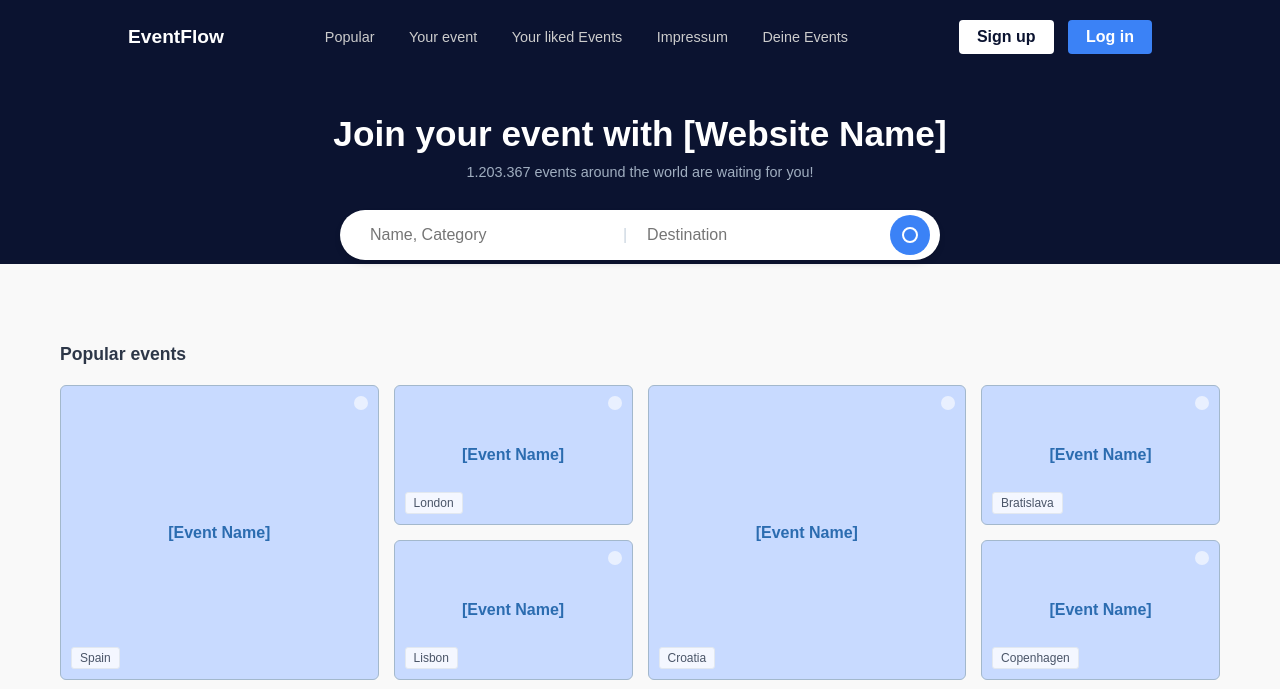
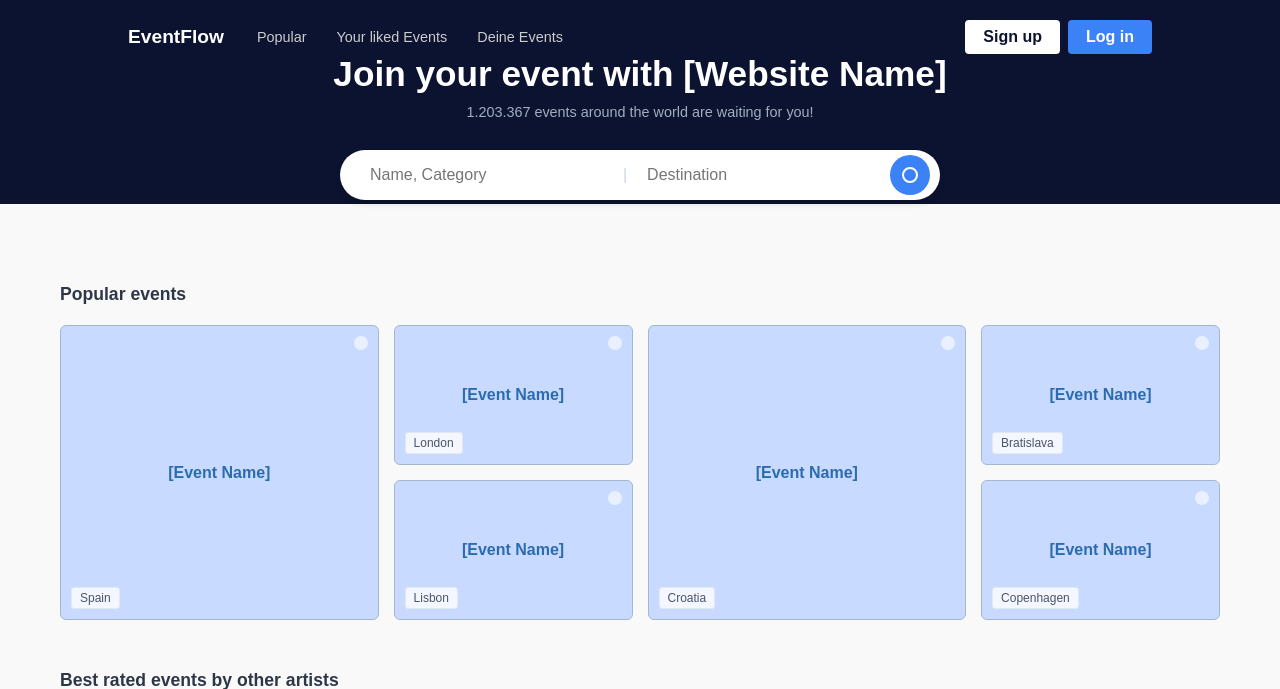
Before and after one commit to casio888/SE-G2-EventFlow, a Django app: template src/Basis/templates/index.html in a window 1280 px wide. Shown: the top 689 px of the page. Run offline with Django 3.2, Linux system fonts and the light colour scheme; the template is opened without the code that fills it, so the values that code supplies are empty.

Commit message:
style: header links wurden entfenrnt

```diff
--- a/src/static/css/nav.css
+++ b/src/static/css/nav.css
@@ -12,17 +12,16 @@ body {
 
 /* --- HERO & NAVIGATION --- */
 .hero-section {
-    background-color: #0b1330; /* Dunkelblau aus dem Wireframe */
+    background-color: #0b1330;
     color: white;
     padding: 20px 10%;
     text-align: center;
 }
 
 nav {
-    display: flex;
-    justify-content: space-between;
+    display: flex !important;
+    justify-content: flex-start; /* put logo + links on the left */
     align-items: center;
-    margin-bottom: 60px;
 }
 
 .logo {
@@ -32,15 +31,31 @@ nav {
     color: white;
 }
 
+.nav-links {
+    position: static !important;
+    display: flex !important;
+    margin-left: 18px; /* space after the logo */
+    align-items: center;
+}
+
 .nav-links a {
     color: #ccc;
     text-decoration: none;
-    margin: 0 15px;
+    margin: 0 15px !important;
     font-size: 0.9rem;
+    white-space: nowrap;
+    transition: color 0.15s ease;
 }
 
 .nav-links a:hover {
     color: white;
+}
+
+.auth-buttons {
+    margin-left: auto; /* push auth buttons to the far right */
+    display: flex;
+    align-items: center;
+    gap: 8px;
 }
 
 .auth-buttons .btn {
@@ -49,7 +64,7 @@ nav {
     border: none;
     cursor: pointer;
     font-weight: bold;
-    margin-left: 10px;
+    margin-left: 0;
     text-decoration: none;
     display: inline-block;
 }
@@ -60,7 +75,7 @@ nav {
 }
 
 .btn-login {
-    background-color: #3b82f6; /* Passendes Blau für Login */
+    background-color: #3b82f6;
     color: white;
 }
 
--- a/src/templates/base_topside.html
+++ b/src/templates/base_topside.html
@@ -16,9 +16,7 @@
             <a href="{% url 'Basis:index' %}" class="logo">EventFlow</a>
             <div class="nav-links">
                 <a href="#">Popular</a>
-                <a href="#">Your event</a>
                 <a href="#">Your liked Events</a>
-                <a href="#">Impressum</a>
                 <a href="{% url 'veranstaltungen:veranstaltungen_your_events' %}">Deine Events</a>
             </div>
             <div class="auth-buttons">
```
